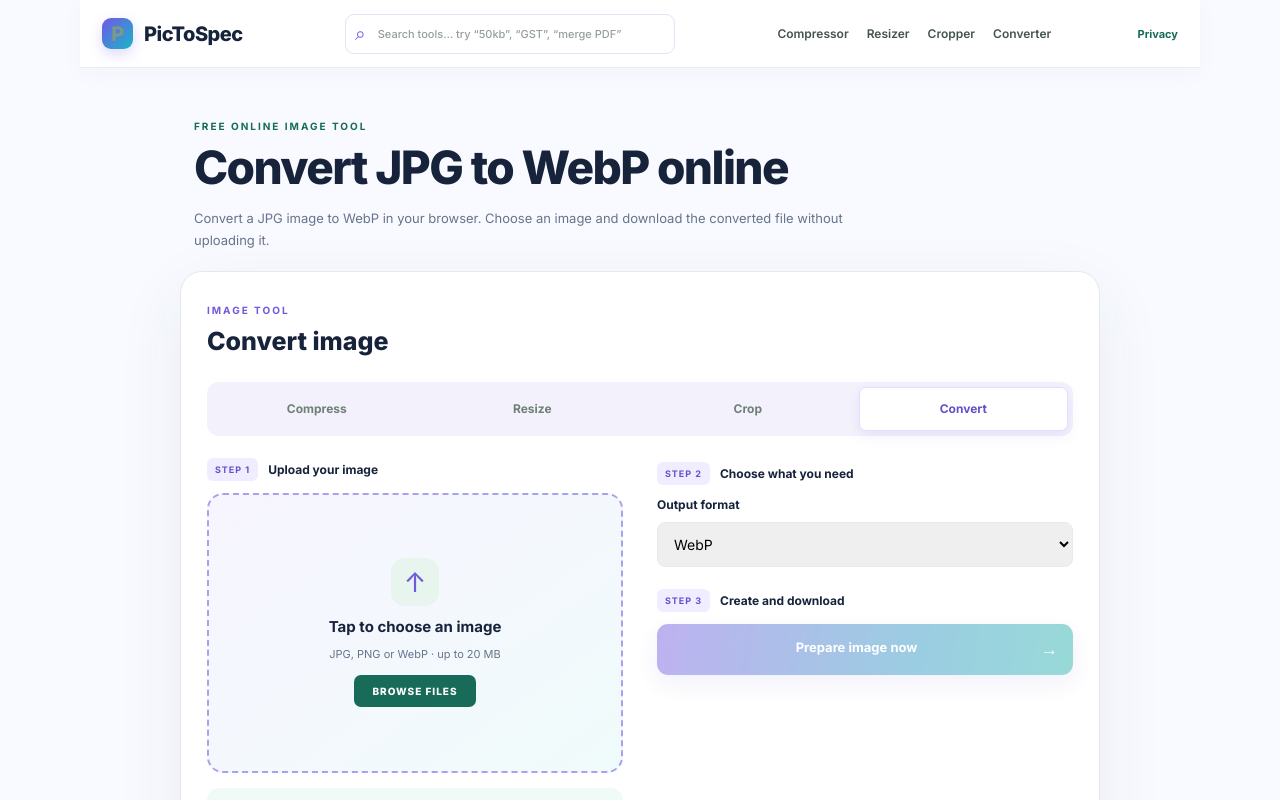
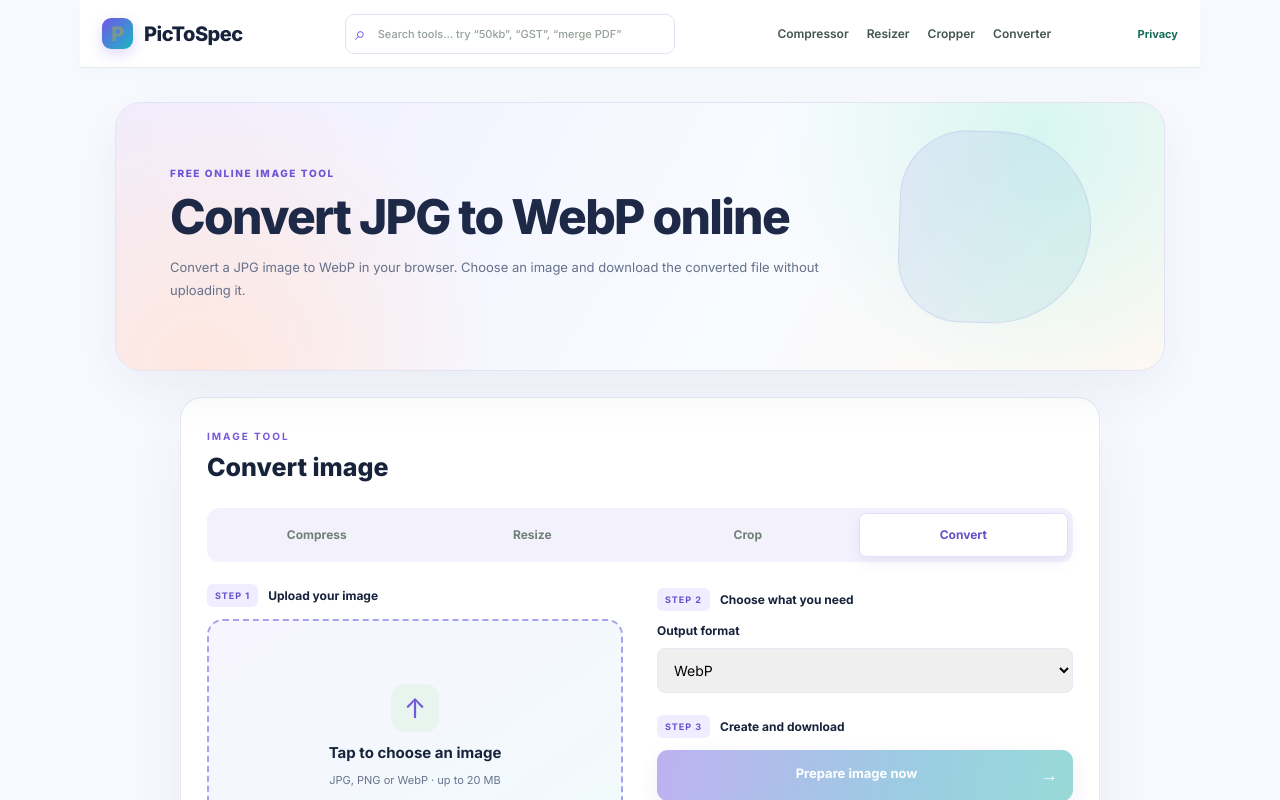
Before and after one commit to ya6331856-cpu/pic-to-spec, a Next.js app: page /jpg-to-webp in a window 1280 px wide. Shown: the top 800 px of the page. Built offline with nearby package versions, Linux system fonts and the light colour scheme.

Commit message:
Polish dedicated image tool page hero design

```diff
--- a/app/globals.css
+++ b/app/globals.css
@@ -238,3 +238,12 @@ main:has(.tool-page-top)>p:last-child{padding:13px 15px;border-radius:12px;backg
  .tool-page-top{align-items:stretch;padding:11px}
  main:has(.tool-page-top)>h1{font-size:clamp(30px,9vw,42px)!important}
 }
+
+
+/* Image-specific landing headers and accessible motion */
+.tool-page-intro{position:relative;isolation:isolate;overflow:hidden;max-width:1050px;margin:34px auto 26px;padding:clamp(28px,5vw,54px);border:1px solid #e4e3f6;border-radius:26px;background:radial-gradient(circle at 88% 12%,#d7f6f0 0,transparent 28%),radial-gradient(circle at 8% 100%,#ffe7df 0,transparent 30%),linear-gradient(120deg,#f0edff,#f8fbff 58%,#fff8f2);box-shadow:0 18px 50px #34406c12}
+.tool-page-intro:after{content:"";position:absolute;z-index:-1;width:190px;height:190px;right:7%;top:12%;border:1px solid #8c7be833;border-radius:42% 58% 61% 39%;background:linear-gradient(135deg,#8e7aef20,#2dbfb51c);filter:blur(.2px);animation:float-orb 7s ease-in-out infinite}
+.tool-page-intro .eyebrow{color:#7054d7;font-weight:800;letter-spacing:1.6px}
+.tool-page-intro h1{max-width:760px;margin:12px 0;color:#1d2947;font-size:clamp(30px,5vw,48px);line-height:1.08;letter-spacing:-1.7px}
+.tool-page-intro>p:last-child{max-width:700px;color:#65718a;line-height:1.8}
+@media(max-width:700px){.tool-page-intro{margin:18px 14px;padding:27px 20px;border-radius:19px}.tool-page-intro:after{width:110px;height:110px;right:-12px;top:5%}}
```
